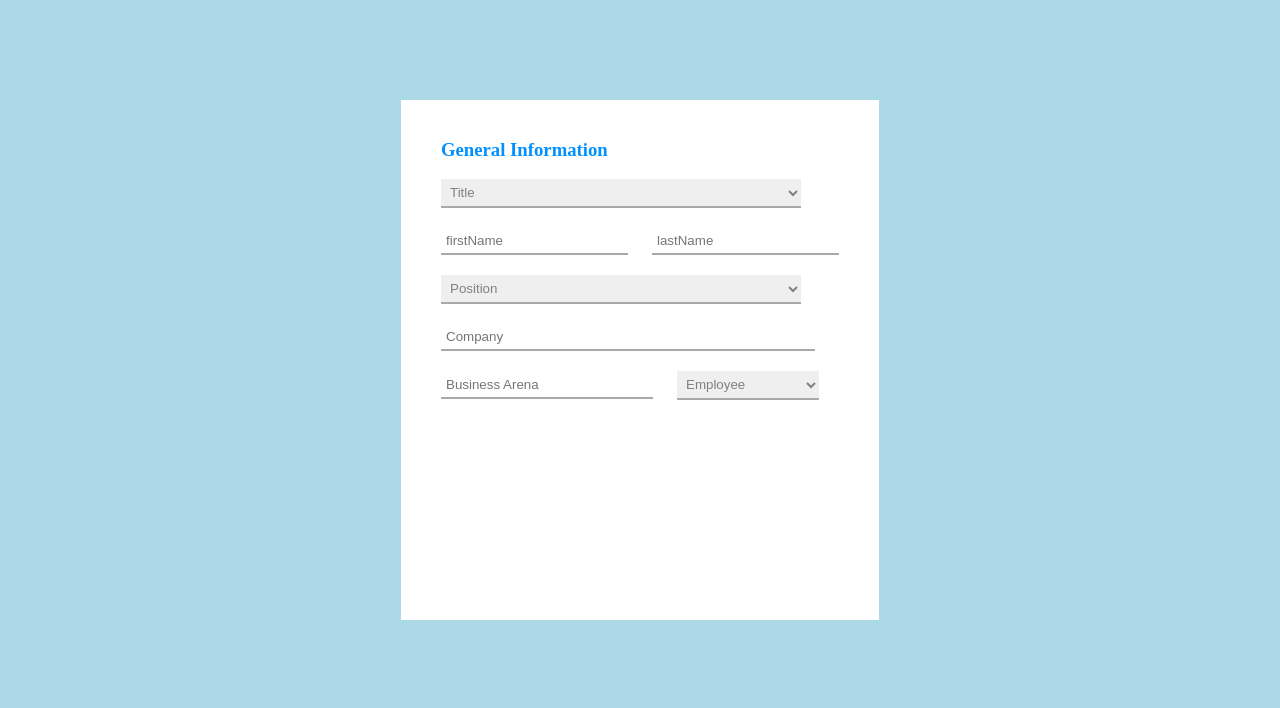
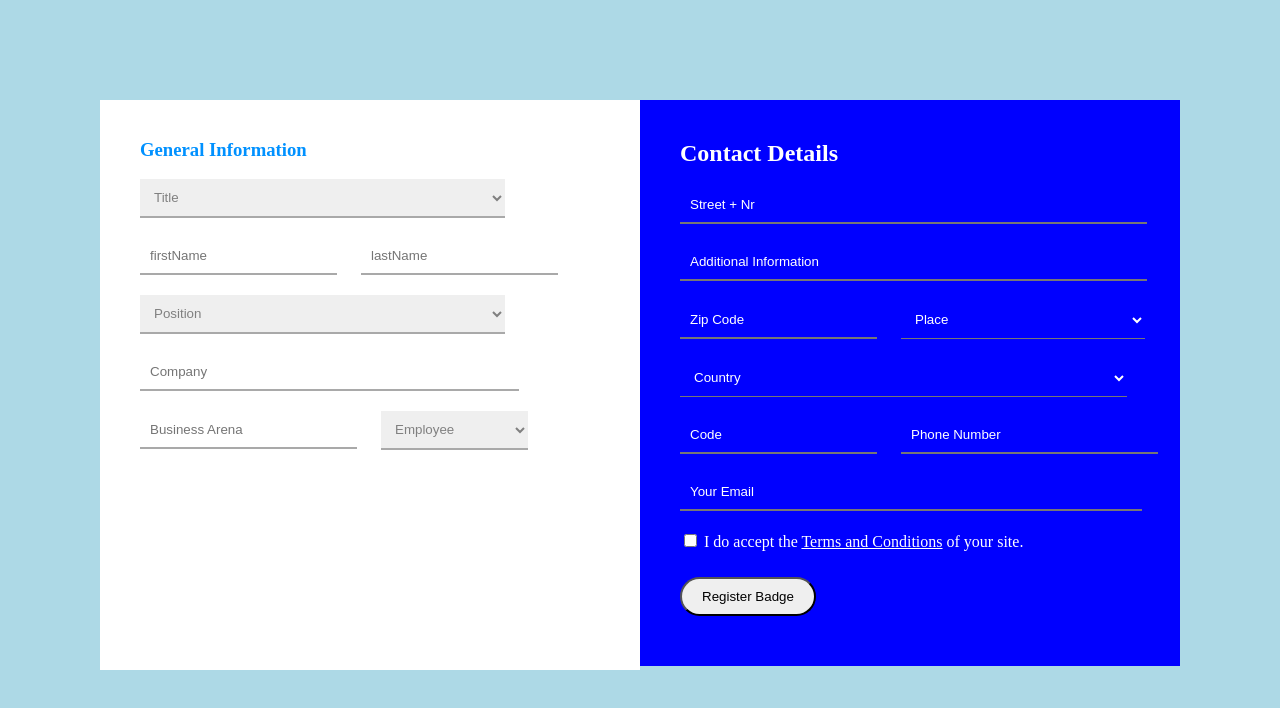
Before and after one commit to Devv-Abdullah/mohammed_Project, a plain HTML site: page index.html in a window 1280 px wide. Drawn offline with Linux system fonts and the light colour scheme.

Commit message:
final project

```diff
--- a/index.css
+++ b/index.css
@@ -19,7 +19,7 @@ h3{
 }
 
 #title{
-    padding: 5px;
+    padding: 10px;
     color: gray;
     border: 2px solid;
     border-color: darkgray;
@@ -31,7 +31,7 @@ h3{
 }
 
 #firstName{
-    padding: 5px;
+    padding: 10px;
     /* color: gray; */
     color: black;
     border: 2px solid;
@@ -48,7 +48,7 @@ h3{
 } */
 
 #lastName{
-    padding: 5px;
+    padding: 10px;
     color: gray;
     border: 2px solid;
     margin-bottom: 20px;
@@ -59,7 +59,7 @@ h3{
 }
 
 #position{
-    padding: 5px;
+    padding: 10px;
     color: gray;
     border: 2px solid;
     border-color: darkgray;
@@ -71,7 +71,7 @@ h3{
 }
 
 #company{
-    padding: 5px;
+    padding: 10px;
     color: gray;
     border: 2px solid;
     border-color: darkgray;
@@ -83,7 +83,7 @@ h3{
 }
 
 #BusinessArena{
-    padding: 5px;
+    padding: 10px;
     margin-right: 20px;
     color: gray;
     border: 2px solid;
@@ -101,7 +101,7 @@ h3{
 }
 
 #employee{
-    padding: 5px;
+    padding: 10px;
     color: gray;
     border: 2px solid;
     border-color: darkgray;
@@ -179,15 +179,13 @@ h3{
 
 
 /* --------------------------------------------- */
-/* .container {
-    background-color: #fff;
+/*.container {
+    background-color: blue;
     padding: 20px;
-    margin: 50px auto;
-    max-width: 400px;
+    width: 400px;
 }
 h2 {
-    text-align: center;
-    color: #2196F3;
+    color: white;
 }
 input[type="text"],
 input[type="email"],
@@ -212,7 +210,156 @@ button {
     padding: 12px 20px;
     border: none;
     border-radius: 4px;
-    cursor: pointer;
+    /* cursor: pointer;
     width: 100%;
     margin-top: 20px;
 } */
+
+.container{
+    /* margin-bottom: 40px; */
+    background-color: blue;
+    padding-top: 20px;
+    padding-left: 40px;
+    padding-right: 20px;
+    padding-bottom: 50px;
+}
+
+h2{
+    color: white;
+}
+
+#street::placeholder{
+    color: white;
+}
+#add::placeholder{
+    color: white;
+}
+#zip::placeholder{
+    color: white;
+}
+#code::placeholder{
+    color: white;
+}
+#phone::placeholder{
+    color: white;
+}
+#email::placeholder{
+    color: white;
+}
+
+
+#street{
+    background: none;
+    padding: 10px;
+    /* border: 2px solid; */
+    /* margin-left: 30px; */
+    padding-right: 280px;
+    margin-bottom: 20px;
+    border-color: none;
+    border-left: none;
+    border-right: none;
+    border-top: none;
+}
+
+#add{
+    background: none;
+    padding: 10px;
+    padding-right: 280px;
+    margin-bottom: 20px;
+    border-color: none;
+    border-left: none;
+    border-right: none;
+    border-top: none;
+}
+
+#zip{
+    margin-right: 20px;
+    background: none;
+    padding: 10px;
+    margin-bottom: 20px;
+    border-color: none;
+    border-left: none;
+    border-right: none;
+    border-top: none;
+}
+
+#palce{
+    color: white;
+    background: none;
+    padding: 10px;
+    border-left: none;
+    border-right: none;
+    border-top: none;
+    padding-right: 180px;
+    margin-bottom: 20px;
+}
+
+#country{
+    color: white;
+    background: none;
+    padding: 10px;
+    border-left: none;
+    border-right: none;
+    border-top: none;
+    padding-right: 370px;
+    margin-bottom: 20px;
+}
+
+#code{
+    margin-right: 20px;
+    background: none;
+    padding: 10px;
+    margin-bottom: 20px;
+    border-color: none;
+    border-left: none;
+    border-right: none;
+    border-top: none;
+}
+
+#phone{
+    background: none;
+    padding: 10px;
+    margin-bottom: 20px;
+    border-color: none;
+    border-left: none;
+    border-right: none;
+    border-top: none;
+    padding-right: 70px;
+}
+
+#email{
+    color: white;
+    background: none;
+    padding: 10px;
+    border-left: none;
+    border-right: none;
+    border-top: none;
+    padding-right: 275px;
+    margin-bottom: 20px;
+}
+
+#terms{
+    margin-bottom: 30px;
+}
+.terms{
+    color: white;
+}
+
+a:-webkit-any-link{
+    color: white;
+}
+
+button{
+    padding: 10px 20px;
+    border-radius: 20px;
+}
+
+main{
+    width: 540px;
+    height: 520px;
+}
+
+button #reg{
+    color: black;
+    text-decoration: none;
+}
--- a/index.html
+++ b/index.html
@@ -35,26 +35,33 @@
     <main>
       <form>
 
-        <!-- <div class="container">
+        <div class="container">
               <h2>Contact Details</h2>
-              <input type="text" placeholder="Street + Nr">
-              <input type="text" placeholder="Additional Information">
-              <input type="text" placeholder="Zip Code">
-              <select>
-                <option value="">Place</option>
-                </select>
-              <select>
-                <option value="">Country</option>
-                </select>
-              <input type="text" placeholder="Code">
-              <input type="text" placeholder="Phone Number">
-              <input type="email" placeholder="Your Email">
+              <input type="text" id="street" placeholder="Street + Nr"> <br>
+              <input type="text" id="add" placeholder="Additional Information">
+              <div>
+              <input type="text" id="zip" placeholder="Zip Code">
+              <select id="palce">
+                <option>Place</option>
+              </select>
+              </div>
+              <select id="country">
+                  <option>Country</option>
+              </select>
+              <div>
+              <input type="text" id="code" placeholder="Code">
+              <input type="text" id="phone" placeholder="Phone Number">
+              </div>
+              <input type="email" id="email" placeholder="Your Email">
+
+              <br>
 
               <input type="checkbox" id="terms">
-              <label class="terms" for="terms">I do accept the Terms and Conditions of your site.</label>
+              <label class="terms">I do accept the <a href="#">Terms and Conditions</a> of your site.</label>
 
-              <button>Register Badge</button>
-            </div> -->
+              <br>
+              <button><a href="#firstName" id="reg">Register Badge</a></button>
+            </div>
 
       </form>
     </section>
```
